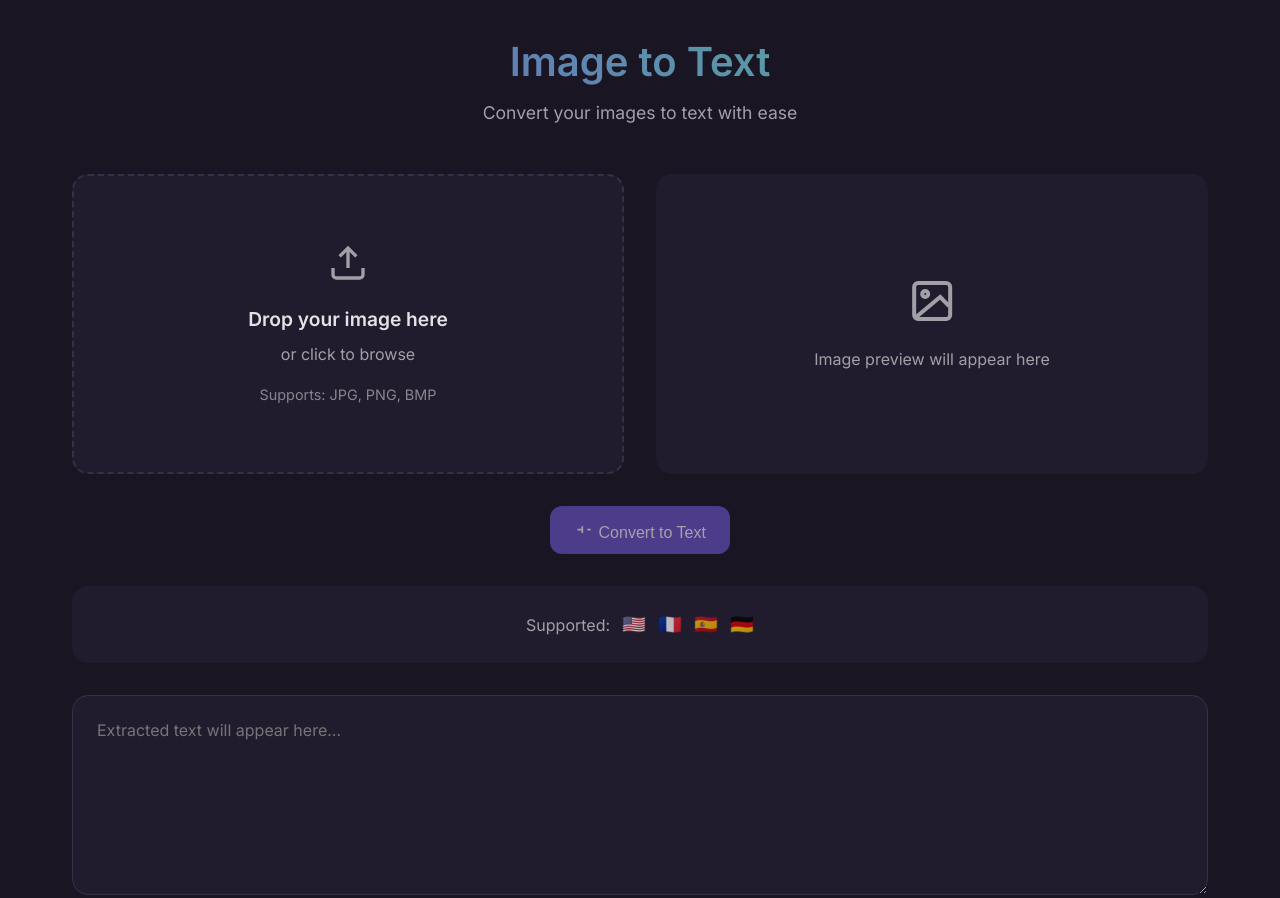
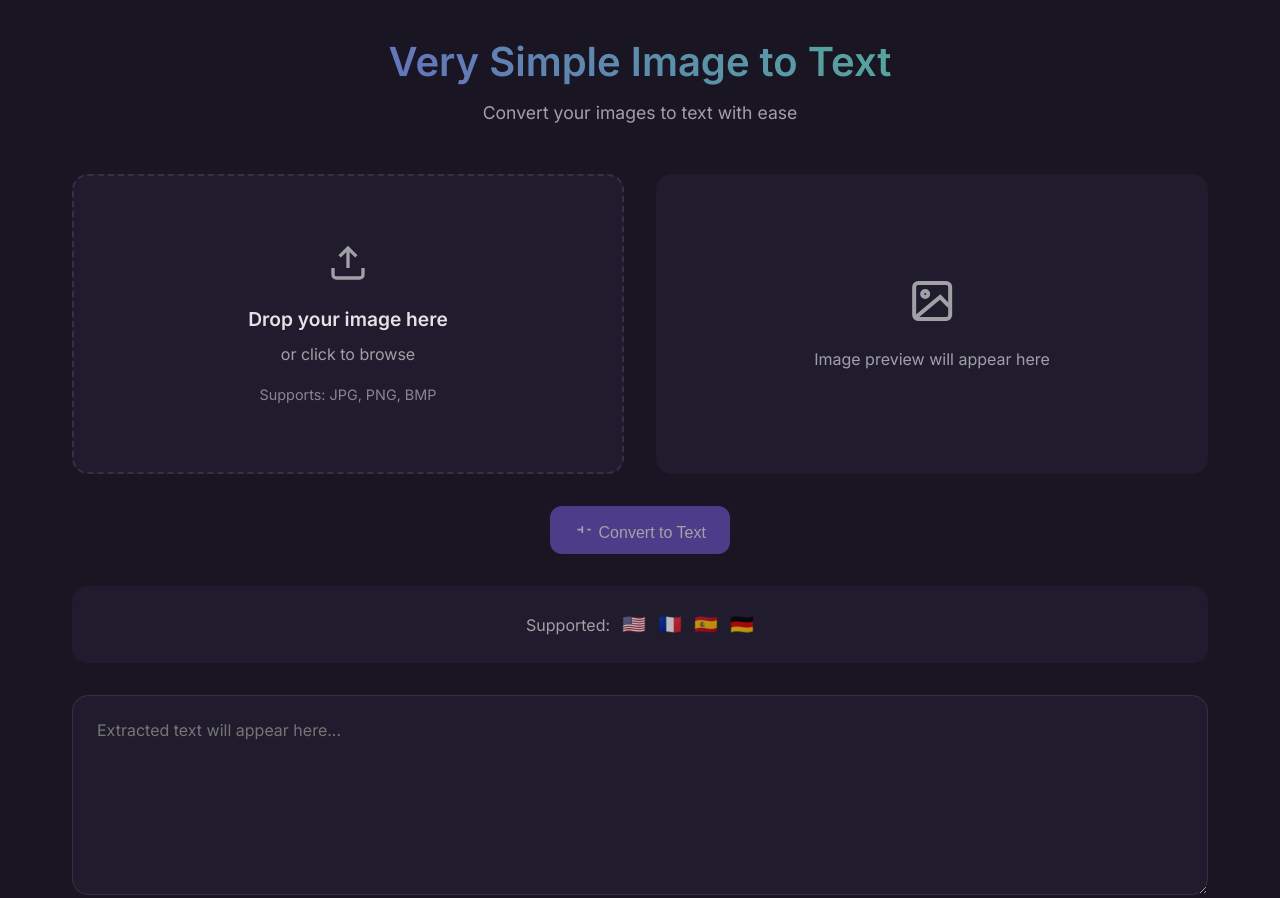
Before and after one commit to deepjyotiseal/image-to-text, a website built with Parcel: page src/index.html in a window 1280 px wide. Shown: the top 898 px of the page. Built offline with nearby package versions, Linux system fonts and the light colour scheme.

Commit message:
very small update

```diff
--- a/src/index.html
+++ b/src/index.html
@@ -3,14 +3,14 @@
 <head>
     <meta charset="UTF-8">
     <meta name="viewport" content="width=device-width, initial-scale=1.0">
-    <title>Image to Text Converter</title>
+    <title>Very Simple Image to Text Converter</title>
     <link href="https://fonts.googleapis.com/css2?family=Inter:wght@400;500;600&display=swap" rel="stylesheet">
     <link rel="stylesheet" href="styles/main.scss">
 </head>
 <body>
     <div class="app-container">
         <header class="header">
-            <h1>Image to Text</h1>
+            <h1>Very Simple Image to Text</h1>
             <p class="subtitle">Convert your images to text with ease</p>
         </header>
 
```
